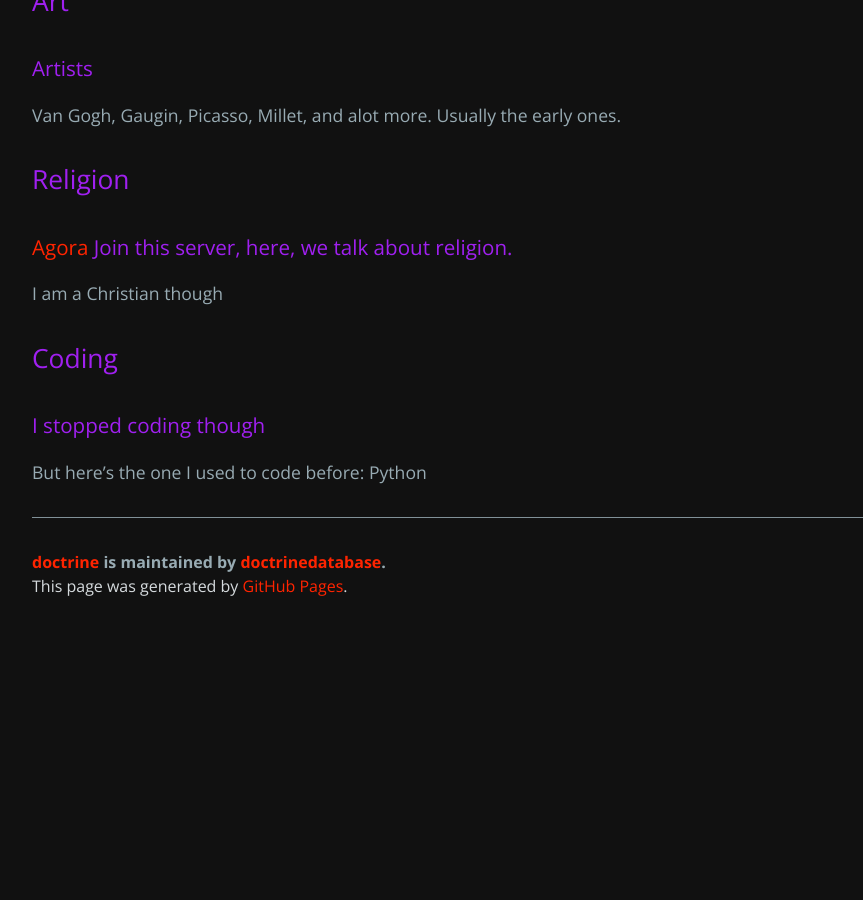
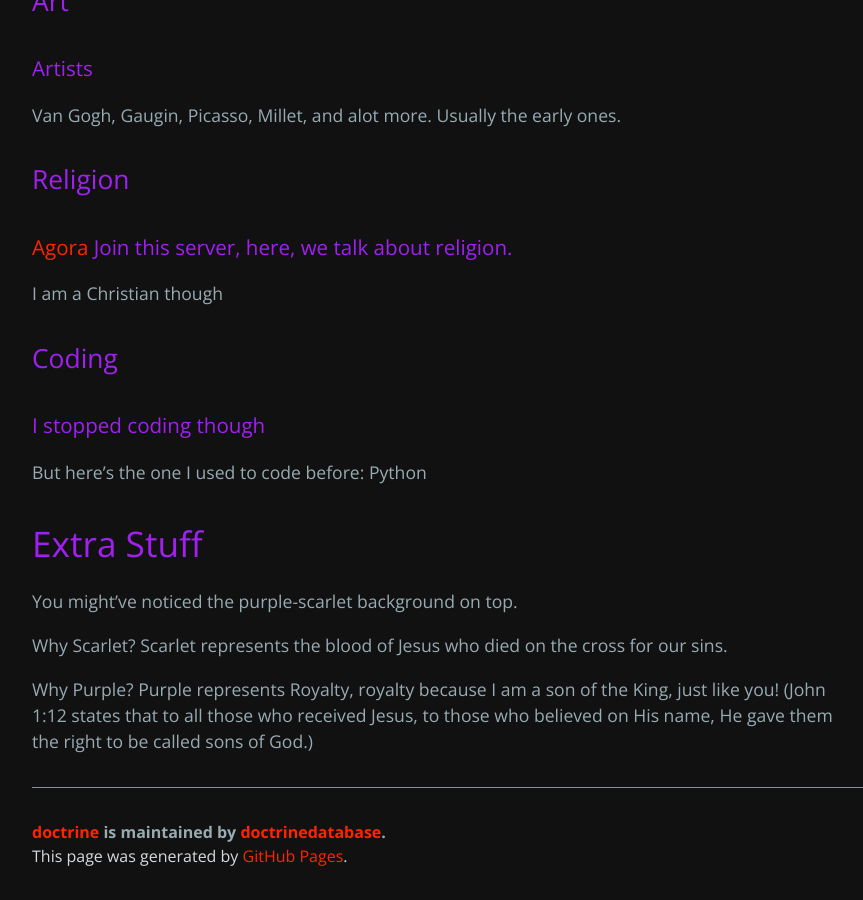
Before and after one commit to doctrinedatabase/doctrine, a Jekyll site: the page built from aboutme.md, in a window 1280 px wide and 900 px high, scrolled down 980 px. Shown: the whole window, without its empty margins (192-1055 px from the left). Built offline with Jekyll 4.4.1, drawn with Linux system fonts in a browser that asks for light colours; before the commit the page ends 1610 px from its top, so only the background shows below that.

Commit message:
Update aboutme.md

```diff
--- a/aboutme.md
+++ b/aboutme.md
@@ -33,3 +33,10 @@ I am a Christian though
 ## Coding
 ### I stopped coding though
 But here's the one I used to code before: Python
+
+# Extra Stuff
+You might've noticed the purple-scarlet background on top.
+
+Why Scarlet? Scarlet represents the blood of Jesus who died on the cross for our sins.
+
+Why Purple? Purple represents Royalty, royalty because I am a son of the King, just like you! (John 1:12 states that to all those who received Jesus, to those who believed on His name, He gave them the right to be called sons of God.)
```
